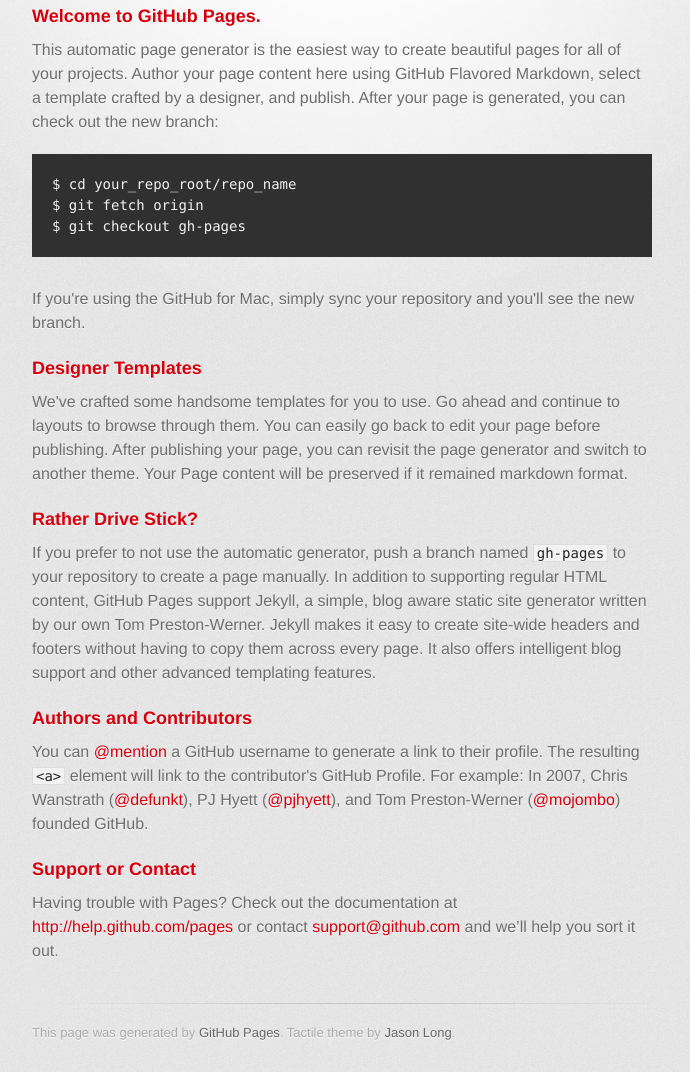
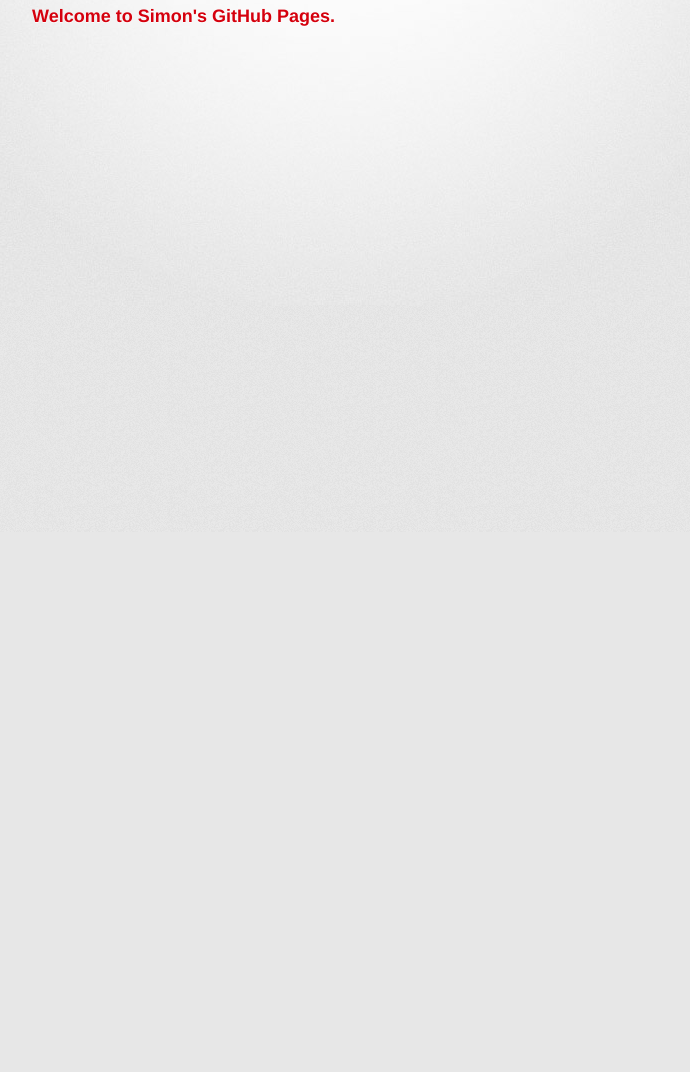
Before and after one commit to SimonVZ/SimonVZ.github.io, a plain HTML site: page index.html in a window 1280 px wide. Shown: the part 268-1340 px from the top of the page, without its empty margins (298-988 px from the left). After the commit the page ends 800 px from the top, so only its background shows below. Drawn offline with Linux system fonts and the light colour scheme; a web font is replaced by a local one.

Commit message:
updated from remote

```diff
--- a/index.html
+++ b/index.html
@@ -29,38 +29,7 @@
         <hr>
 
         <section id="main_content">
-          <h3>Welcome to GitHub Pages.</h3>
-
-<p>This automatic page generator is the easiest way to create beautiful pages for all of your projects. Author your page content here using GitHub Flavored Markdown, select a template crafted by a designer, and publish. After your page is generated, you can check out the new branch:</p>
-
-<pre><code>$ cd your_repo_root/repo_name
-$ git fetch origin
-$ git checkout gh-pages
-</code></pre>
-
-<p>If you're using the GitHub for Mac, simply sync your repository and you'll see the new branch.</p>
-
-<h3>Designer Templates</h3>
-
-<p>We've crafted some handsome templates for you to use. Go ahead and continue to layouts to browse through them. You can easily go back to edit your page before publishing. After publishing your page, you can revisit the page generator and switch to another theme. Your Page content will be preserved if it remained markdown format.</p>
-
-<h3>Rather Drive Stick?</h3>
-
-<p>If you prefer to not use the automatic generator, push a branch named <code>gh-pages</code> to your repository to create a page manually. In addition to supporting regular HTML content, GitHub Pages support Jekyll, a simple, blog aware static site generator written by our own Tom Preston-Werner. Jekyll makes it easy to create site-wide headers and footers without having to copy them across every page. It also offers intelligent blog support and other advanced templating features.</p>
-
-<h3>Authors and Contributors</h3>
-
-<p>You can <a href="https://github.com/blog/821" class="user-mention">@mention</a> a GitHub username to generate a link to their profile. The resulting <code>&lt;a&gt;</code> element will link to the contributor's GitHub Profile. For example: In 2007, Chris Wanstrath (<a href="https://github.com/defunkt" class="user-mention">@defunkt</a>), PJ Hyett (<a href="https://github.com/pjhyett" class="user-mention">@pjhyett</a>), and Tom Preston-Werner (<a href="https://github.com/mojombo" class="user-mention">@mojombo</a>) founded GitHub.</p>
-
-<h3>Support or Contact</h3>
-
-<p>Having trouble with Pages? Check out the documentation at <a href="http://help.github.com/pages">http://help.github.com/pages</a> or contact <a href="mailto:support@github.com">support@github.com</a> and we’ll help you sort it out.</p>
-        </section>
-
-        <footer>
-          This page was generated by <a href="http://pages.github.com">GitHub Pages</a>. Tactile theme by <a href="http://twitter.com/jasonlong">Jason Long</a>.
-        </footer>
-
+          <h3>Welcome to Simon's GitHub Pages.</h3>
 
       </div>
     </div>
```
